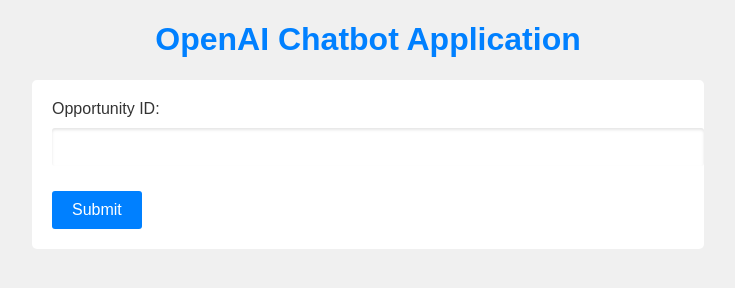
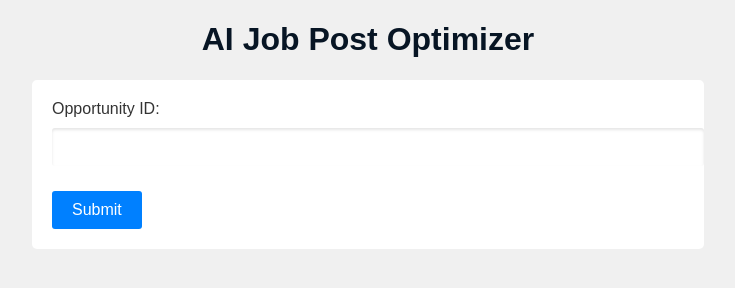
Before and after one commit to Luisfgomezoy/Newapp, a plain HTML site: page index.html in a window 1280 px wide. Shown: the whole page, without its empty margins (272-1007 px from the left). Drawn offline with Linux system fonts and the light colour scheme.

Commit message:
Update index.html

```diff
--- a/index.html
+++ b/index.html
@@ -1,5 +1,6 @@
 <!DOCTYPE html>
 <html>
+
 <head>
     <title>OpenAI Chatbot</title>
     <style>
@@ -7,10 +8,12 @@
             background-color: #f0f0f0;
             font-family: Arial, Helvetica, sans-serif;
         }
+
         h1 {
-            color: #0080ff;
+            color: #071524;
             text-align: center;
         }
+
         form {
             background-color: #ffffff;
             border-radius: 5px;
@@ -18,12 +21,14 @@
             padding: 20px;
             width: 50%;
         }
+
         label {
             display: block;
             color: #333333;
             font-size: 16px;
             margin-bottom: 10px;
         }
+
         input[type=text] {
             border: none;
             border-radius: 3px;
@@ -34,6 +39,7 @@
             padding: 10px;
             width: 100%;
         }
+
         input[type=submit] {
             background-color: #0080ff;
             border: none;
@@ -43,18 +49,22 @@
             font-size: 16px;
             margin-top: 10px;
             padding: 10px 20px;
+            transition: background-color 0.3s ease;
         }
+
         input[type=submit]:hover {
             background-color: #0059b3;
         }
     </style>
 </head>
+
 <body>
-    <h1>OpenAI Chatbot Application</h1>
+    <h1>AI Job Post Optimizer</h1>
     <form action="/get_oportunity_info" method="POST">
         <label for="opp_id">Opportunity ID:</label>
         <input type="text" id="opp_id" name="opp_id">
         <input type="submit" value="Submit">
     </form>
 </body>
+
 </html>
```
